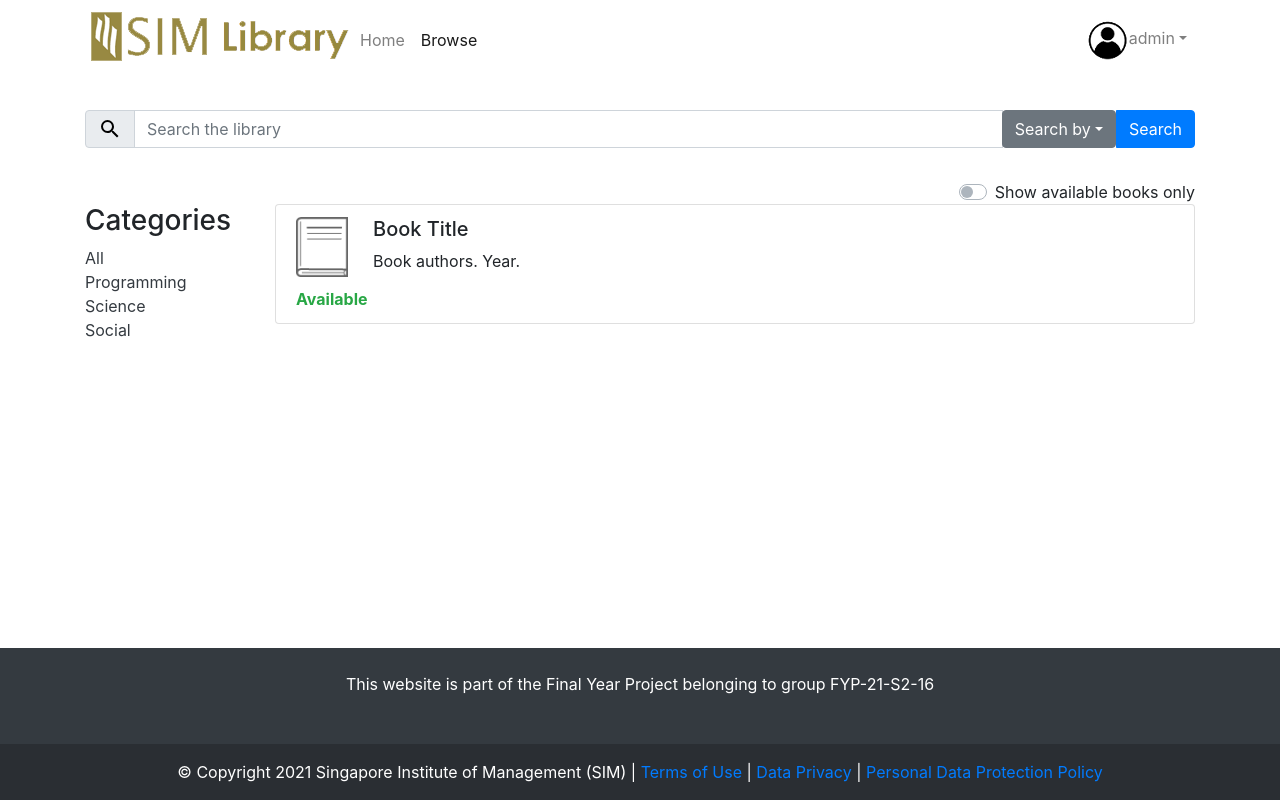
After one commit to digitalk064/eminisce, a Django app: page /browse/ in a window 1280 px wide. The commit adds this page. Run offline with Django 3.2, Linux system fonts and the light colour scheme; a user stored in the database is signed in; some libraries are stand-ins or nearby versions.

Commit message:
Test browsing catalog page for users

```diff
--- /dev/null
+++ b/eminisce/controllers/user/browse_catalog.py
@@ -0,0 +1,26 @@
+from django.shortcuts import render, redirect
+from django.http import HttpResponse,JsonResponse
+from django.contrib import messages
+
+from django.conf import settings
+
+from django.contrib.auth.decorators import login_required
+from django.views.decorators.csrf import csrf_exempt
+from django.core.cache import cache
+from django.db.models import Q
+
+from datetime import datetime, time, timedelta
+from django.utils import timezone as timmy #Avoid naming conflict
+from pytz import timezone
+from django.conf import settings
+
+import requests
+
+@login_required
+def browse(request):
+    context = {"browse_active" : "active"} #change navbar active element
+
+    if request.method == "GET":
+        context['keywords'] = request.GET.get('keywords','')
+
+    return render(request, "user/browse.html", context)
--- /dev/null
+++ b/eminisce/templates/user/browse.html
@@ -0,0 +1,54 @@
+{% extends "base.html" %}
+{% load static %}
+{% load crispy_forms_tags %}
+{% block content %}
+{% include "user/header.html" %}
+
+<style type="text/css">
+  #books_list li:hover {
+    cursor: pointer;
+    background-color:rgba(200, 200, 200, 0.3) !important;
+  }
+</style>
+
+<div class="container" id="main_body" style="padding-top: 30px;">
+    <form class="search-form" style="padding-bottom: 10px;height: 70px;">
+        <div class="input-group">
+            <div class="input-group-prepend"><span class="input-group-text"><svg width="100%" viewBox="0 0 24 24" style="transform: scale(1,1);" height="24px" id="magnifying-glass">
+                        <path d="M9.5,3A6.5,6.5 0 0,1 16,9.5C16,11.11 15.41,12.59 14.44,13.73L14.71,14H15.5L20.5,19L19,20.5L14,15.5V14.71L13.73,14.44C12.59,15.41 11.11,16 9.5,16A6.5,6.5 0 0,1 3,9.5A6.5,6.5 0 0,1 9.5,3M9.5,5C7,5 5,7 5,9.5C5,12 7,14 9.5,14C12,14 14,12 14,9.5C14,7 12,5 9.5,5Z"></path>
+                    </svg></span></div><input type="text" class="form-control" id="keywords" placeholder="Search the library" name="keywords" value="{{keywords}}" />
+            <div class="input-group-append">
+                <div class="dropdown btn-group" role="group"><button class="btn btn-secondary dropdown-toggle" aria-expanded="false" data-toggle="dropdown" type="button">Search by</button>
+                    <div class="dropdown-menu"><a class="dropdown-item" href="#">Title</a><a class="dropdown-item" href="#">Author</a></div>
+                </div><button class="btn btn-primary" type="button">Search </button>
+            </div>
+        </div>
+    </form>
+    <div class="custom-control custom-switch d-xl-flex justify-content-xl-end"><input type="checkbox" class="custom-control-input" id="formCheck-2" /><label class="custom-control-label" for="formCheck-2">Show available books only</label></div>
+    <div class="row" id="browse_container">
+        <div class="col-md-2">
+            <h3>Categories</h3>
+            <ul class="list-unstyled">
+                <li href="https://google.com"><a class="text-dark" href="#">All<br /></a></li>
+                <li><a class="text-dark" href="#">Programming<br /></a></li>
+                <li><a class="text-dark" href="#">Science<br /></a></li>
+                <li><a class="text-dark" href="#">Social<br /></a></li>
+            </ul>
+        </div>
+        <div class="col-md-10">
+            <ul class="list-group" id="books_list">
+                <li class="list-group-item books_list_item" id="books_list_item_id">
+                    <div class="d-flex d-xl-flex justify-content-start justify-content-xl-start" id="books_list_item_book_info"><img class="d-xl-flex justify-content-xl-start" id="books_list_item_thumbnail" src="/media/icons/icon_book.png" style="max-height: 60px;width: 52px;height: 60px;" />
+                        <div id="books_list_item_description" style="padding-left: 0px;margin-left: 25px;">
+                            <h5 id="books_list_item_book_title">Book Title</h5><span id="books_list_item_book_author" style="padding-left: 0px;">Book authors. Year.<br /></span>
+                        </div>
+                    </div>
+                    <div class="d-xl-flex justify-content-xl-start" id="books_list_item_avail_info" style="margin-top: 10px;"><span class="text-success" id="books_list_item_avail_status"><strong>Available</strong></span></div>
+                </li>
+            </ul>
+        </div>
+    </div>
+</div>
+
+
+{% endblock %}
--- a/eminisce/templates/user/header.html
+++ b/eminisce/templates/user/header.html
@@ -1,12 +1,12 @@
 <nav class="navbar navbar-light navbar-expand-md navigation-clean-button" id="user_header">
-    <div class="container"><a href="/"><img src="media/library-logo.png" loading="eager" /></a><button data-toggle="collapse" data-target="#navcol-1" class="navbar-toggler"><span class="sr-only">Toggle navigation</span><span class="navbar-toggler-icon"></span></button>
+    <div class="container"><a href="/"><img src="/media/library-logo.png" loading="eager" /></a><button data-toggle="collapse" data-target="#navcol-1" class="navbar-toggler"><span class="sr-only">Toggle navigation</span><span class="navbar-toggler-icon"></span></button>
         <div class="collapse navbar-collapse" id="navcol-1">
             <ul class="navbar-nav mr-auto">
-                <li class="nav-item"><a class="nav-link {{home_active}}" href="#">Home</a></li>
-                <li class="nav-item"><a class="nav-link {{browse_active}}" href="#">Browse</a></li>
+                <li class="nav-item"><a class="nav-link {{home_active}}" href="/">Home</a></li>
+                <li class="nav-item"><a class="nav-link {{browse_active}}" href="/browse">Browse</a></li>
             </ul>
             <ul class="navbar-nav ml-auto">
-                <li class="nav-item dropdown"><a aria-expanded="false" data-toggle="dropdown" class="dropdown-toggle nav-link" href="#"> <img class="dropdown-image" src="media/user_avatar.png" />{{user.get_username}}</a>
+                <li class="nav-item dropdown"><a aria-expanded="false" data-toggle="dropdown" class="dropdown-toggle nav-link" href="#"> <img class="dropdown-image" src="/media/user_avatar.png" />{{user.get_username}}</a>
                     <div class="dropdown-menu dropdown-menu-right"><a class="dropdown-item" href="#">My account</a><a class="dropdown-item" href="#">My library</a><a class="dropdown-item" href="/logout">Logout</a></div>
                 </li>
             </ul>
--- a/eminisce/urls.py
+++ b/eminisce/urls.py
@@ -19,17 +19,20 @@ from django.contrib.auth import views as auth_views
 from django.conf import settings
 from django.conf.urls.static import static
 
-import eminisce.boundaries.common
+import eminisce.controllers.common
+from eminisce.controllers.user import browse_catalog
 
 urlpatterns = [
     path('admin/', admin.site.urls),
-    path("",  eminisce.boundaries.common.index, name="index"),
+    path("",  eminisce.controllers.common.index, name="index"),
     path("admin/", admin.site.urls, name = "admin"),
 
     path("login/", auth_views.LoginView.as_view(template_name ="login.html"), name = "login"),
     #Since a registering page shouldnt exist, we just redirect it to the login page
     path("register/", auth_views.LoginView.as_view(template_name ="login.html"), name = "register"),
-    path("logout/", auth_views.LogoutView.as_view(template_name ="logout.html"), name = "logout")
+    path("logout/", auth_views.LogoutView.as_view(template_name ="logout.html"), name = "logout"),
+
+    path("browse/", browse_catalog.browse, name = "browse_catalog"),
 ]
 
 urlpatterns += static(settings.MEDIA_URL, document_root = settings.MEDIA_ROOT)
```
Also changed, not shown: eminisce/templates/user/dynamic/my_loans_item.html (deleted, +0 -8 lines), eminisce/templates/user/dynamic/my_reservations_item.html (deleted, +0 -8 lines), eminisce/templates/user/index.html (+4 -4 lines), eminisce/controllers/common.py (renamed from eminisce/boundaries/common.py), eminisce/static/js/user/browse_catalog.js (added), 1 other file.
